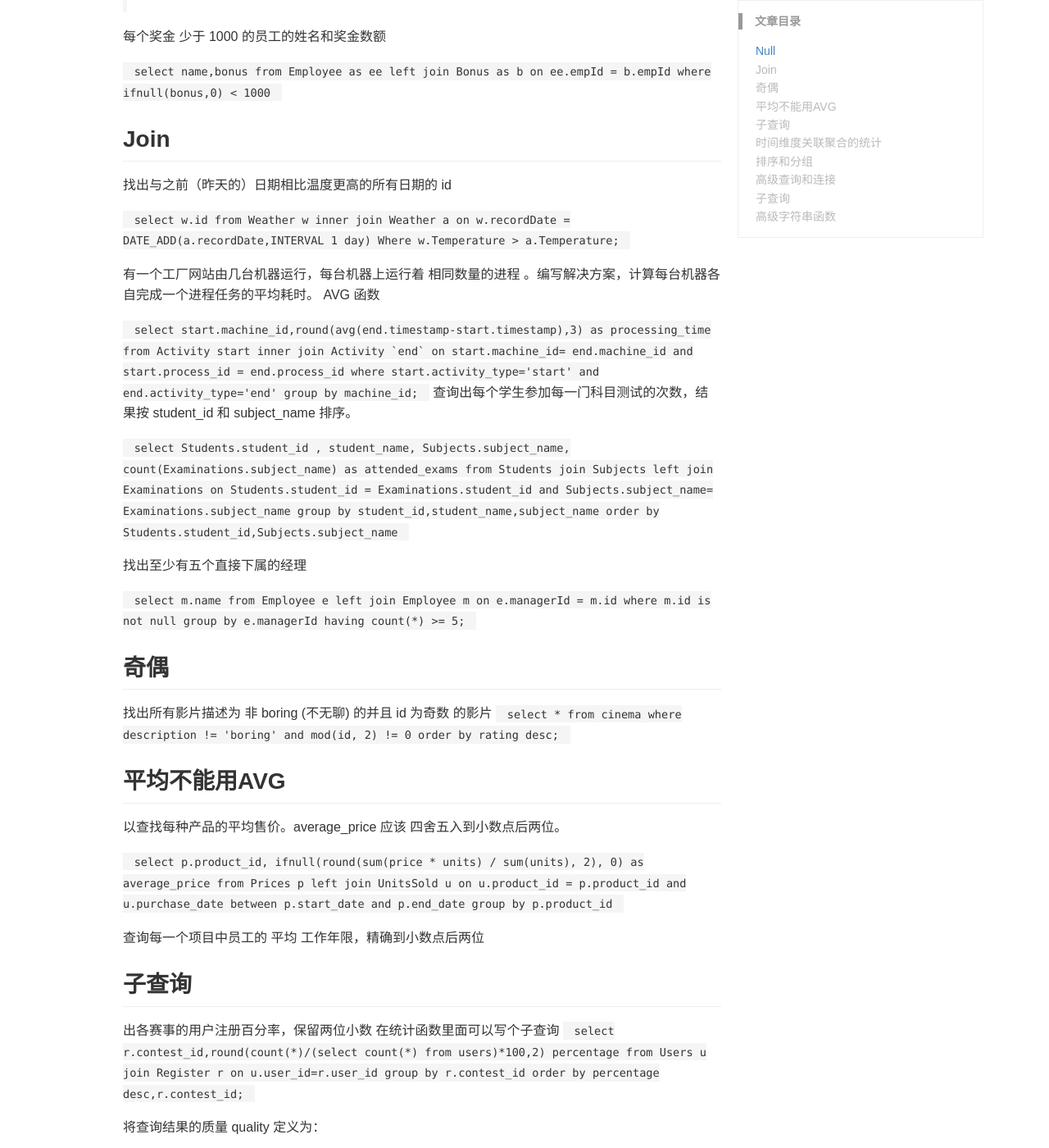
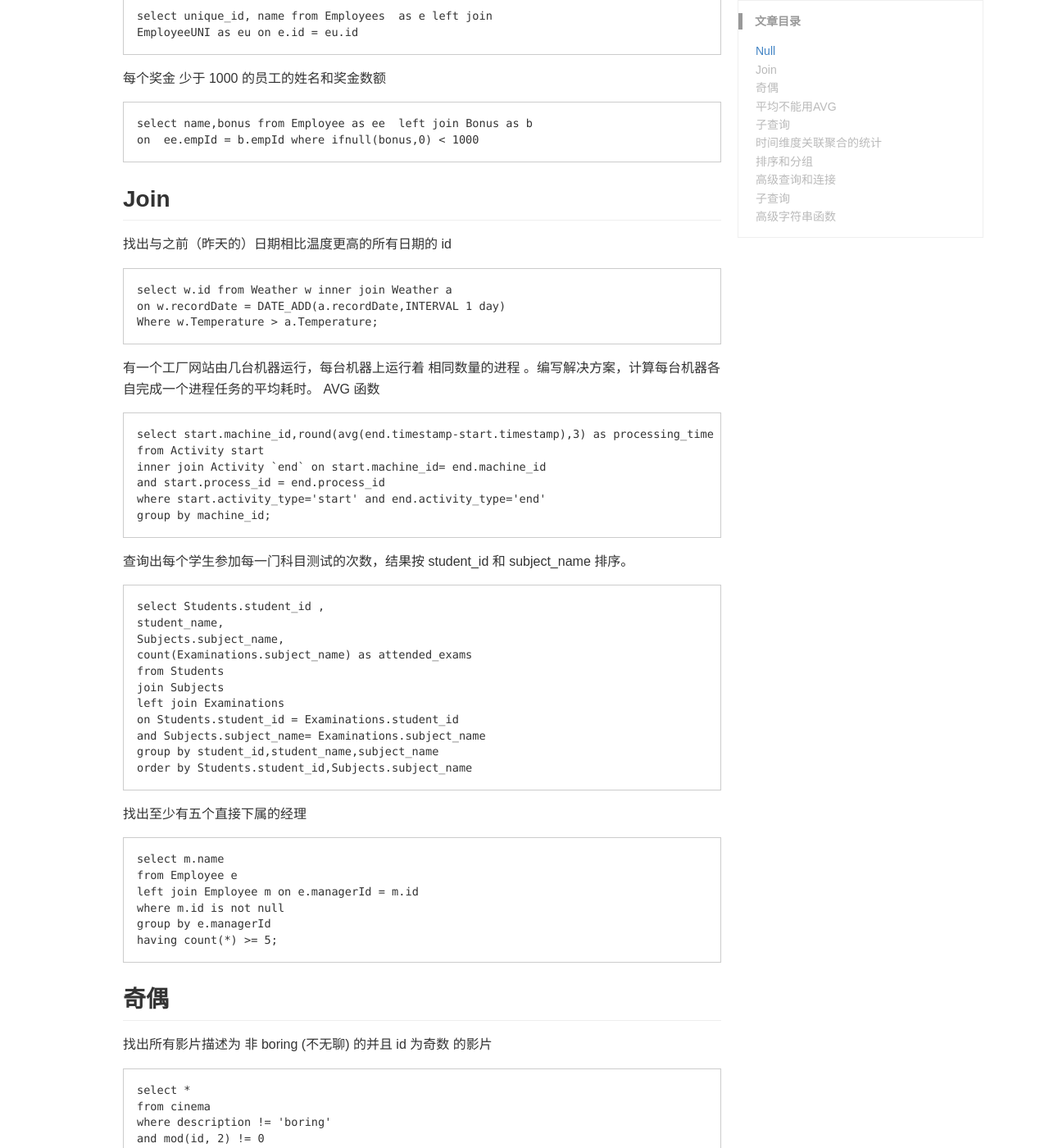
Before and after one commit to jessica0530/jessica0530.github.io, a Jekyll site: the page built from _posts/2024-01-10-高阶SQL.md, in a window 1280 px wide and 1400 px high, scrolled down 465 px. Shown: the whole window at 82% size. Built offline with Jekyll 4.4.1, drawn with Linux system fonts in a browser that asks for light colours; comment, search, counter and statistics services are not loaded; a style sheet for code colours, icons or effects is not loaded; some of the changed text lies outside the part shown.

Commit message:
[Blog-63] update sql

````diff
--- a/_posts/2024-01-10-高阶SQL.md
+++ b/_posts/2024-01-10-高阶SQL.md
@@ -10,49 +10,49 @@ keywords: sql
 
 不等于 不包含 null 会把 null的过滤掉,需要 先把null转成 0 再进行判断
 
-``
+```sql
 select  name from Customer where ifnull(referee_id,0) <> 2
-``
+```
 
 left join是一种连接方式，它以左表为基准，返回左表中所有的行，同时返回右表中与左表匹配的行。如果右表中没有匹配的行，则用NULL填充。
 
-``
+```sql
 select unique_id, name from Employees  as e left join
 EmployeeUNI as eu on e.id = eu.id
-``
+```
 
 每个奖金 少于 1000 的员工的姓名和奖金数额
 
-``
+```sql
 select name,bonus from Employee as ee  left join Bonus as b
 on  ee.empId = b.empId where ifnull(bonus,0) < 1000
-``
+```
 
 ## Join
 
 找出与之前（昨天的）日期相比温度更高的所有日期的 id
 
-``
+```sql
 select w.id from Weather w inner join Weather a
 on w.recordDate = DATE_ADD(a.recordDate,INTERVAL 1 day)
 Where w.Temperature > a.Temperature;
-``
+```
 
 有一个工厂网站由几台机器运行，每台机器上运行着 相同数量的进程 。编写解决方案，计算每台机器各自完成一个进程任务的平均耗时。
 AVG 函数
 
-``
+```sql
 select start.machine_id,round(avg(end.timestamp-start.timestamp),3) as processing_time
 from Activity start
 inner join Activity `end` on start.machine_id= end.machine_id
 and start.process_id = end.process_id
 where start.activity_type='start' and end.activity_type='end'
 group by machine_id;
-``
+```
 查询出每个学生参加每一门科目测试的次数，结果按 student_id 和 subject_name 排序。
 
 
-``
+```sql
 select Students.student_id ,
 student_name,
 Subjects.subject_name,
@@ -64,39 +64,39 @@ on Students.student_id = Examinations.student_id
 and Subjects.subject_name= Examinations.subject_name
 group by student_id,student_name,subject_name
 order by Students.student_id,Subjects.subject_name
-``
+```
 
 找出至少有五个直接下属的经理
 
-``
+```sql
 select m.name
 from Employee e
 left join Employee m on e.managerId = m.id
 where m.id is not null
 group by e.managerId
 having count(*) >= 5;
-``
+```
 
 ## 奇偶
 找出所有影片描述为 非 boring (不无聊) 的并且 id 为奇数 的影片
-``
+```sql
 select *
 from cinema
 where description != 'boring'
 and mod(id, 2) != 0
 order by rating desc;
-``
+```
 
 ## 平均不能用AVG
 以查找每种产品的平均售价。average_price 应该 四舍五入到小数点后两位。
 
-``
+```sql
 select p.product_id, ifnull(round(sum(price * units) / sum(units), 2), 0) as average_price
 from Prices p
 left join UnitsSold u on u.product_id = p.product_id
 and u.purchase_date between p.start_date and p.end_date
 group by p.product_id
-``
+```
 
 查询每一个项目中员工的 平均 工作年限，精确到小数点后两位
 
@@ -104,7 +104,7 @@ group by p.product_id
 
 出各赛事的用户注册百分率，保留两位小数
 在统计函数里面可以写个子查询
-``
+```sql
 select
 r.contest_id,round(count(*)/(select count(*) from users)*100,2) percentage
 from Users u
@@ -112,7 +112,7 @@ join Register r
 on u.user_id=r.user_id
 group by r.contest_id
 order by percentage desc,r.contest_id;
-``
+```
 
 将查询结果的质量 quality 定义为：
 
@@ -126,7 +126,7 @@ order by percentage desc,r.contest_id;
 
 quality 和 poor_query_percentage 都应 四舍五入到小数点后两位 。
 
-``
+```sql
 SELECT
 query_name,
 ROUND(AVG(rating/position), 2) quality,
@@ -134,14 +134,14 @@ ROUND(SUM(IF(rating < 3, 1, 0))*100/COUNT(*), 2) poor_query_percentage
 FROM Queries
 WHERE query_name IS NOT NULL #这句记得跑
 GROUP BY query_name
-``
+```
 
 ## 时间维度关联聚合的统计
 
 
 sql 查询来查找每个月和每个国家/地区的事务数及其总金额、已批准的事务数及其总金额。
 
-``
+```sql
 SELECT
 CONCAT(YEAR(t.trans_date), '-', LPAD(MONTH(t.trans_date), 2, '0')) as month,
 t.country as country,
@@ -153,11 +153,11 @@ FROM
 Transactions t
 GROUP BY
 YEAR(t.trans_date), MONTH(t.trans_date), t.country
-``
+```
 
 取即时订单在所有用户的首次订单中的比例。保留两位小数
 
-``
+```sql
 select
 round(sum(order_date = customer_pref_delivery_date)/count(*)*100,2) immediate_percentage
 from Delivery
@@ -165,11 +165,11 @@ where (customer_id,order_date) in
 (select customer_id,
 min(order_date)
 from Delivery group by customer_id)
-``
+```
 
 报告在首次登录的第二天再次登录的玩家的 比率，四舍五入到小数点后两位。换句话说，你需要计算从首次登录日期开始至少连续两天登录的玩家的数量，然后除以玩家总数。
 
-``
+```sql
 SELECT ROUND(COUNT(1)/(SELECT COUNT(DISTINCT player_id) FROM activity),2) AS fraction
 FROM activity a1
 JOIN(
@@ -178,85 +178,85 @@ SELECT player_id, min(event_date) as mdate FROM activity
 ) a2
 ON a1.player_id = a2.player_id
 AND DATEDIFF(a1.event_date, a2.mdate) = 1;
-``
+```
 
 
 ## 排序和分组
 
 查询每位老师在大学里教授的科目种类的数量。
 
-``
+```sql
 select teacher_id,count(distinct subject_id) as cnt
 from teacher
 group by teacher_id
-``
+```
 
 近 30 天的每日活跃用户数（当天只要有一条活动记录，即为活跃用户）
 
-``
+```sql
 select activity_date'day',count(distinct user_id)'active_users'
 from activity
 where activity_date between '2019-06-28' and '2019-07-27' -- DateDiff 30天
 group by activity_date
-``
+```
 
 报告2019年春季才售出的产品。即仅在2019-01-01至2019-03-31（含）之间出售的商品。
 Having 做条件删选
 
-``
+```sql
 select p.product_id, product_name
 from product p join sales s
 on p.product_id = s.product_id
 group by product_id
 having min(sale_date) >= '2019-01-01' and max(sale_date) <= '2019-03-31';
-``
+```
 
 至少有5个学生 的所有班级
 
-``
+```sql
 select Class
 from Courses
 group by Class
 having count(student) >= 5
-``
+```
 
 对于每一个用户，返回该用户的关注者数量
 
-``
+```sql
 select
 user_id,
 count(user_id) followers_count
 from Followers
 group by user_id
 order by user_id
-``
+```
 
 单一数字 是在 MyNumbers 表中只出现一次的数字。
 
 找出最大的 单一数字 。如果不存在 单一数字 ，则返回 null
 
-``
+```sql
 select (select num
 from MyNumbers
 group by num
 having count(num)=1
 order by num desc limit 1) as num
-``
+```
 
 报告 Customer 表中购买了 Product 表中所有产品的客户的 id
 
-``
+```sql
 select distinct customer_id
 from Customer
 group by customer_id
 having count(distinct product_key) = (select count(*) from Product)
-``
+```
 
 ## 高级查询和连接
 
 需要听取汇报的所有经理的ID、名称、直接向该经理汇报的员工人数，以及这些员工的平均年龄，其中该平均年龄需要四舍五入到最接近的整数。
 
-``
+```sql
 select Result.employee_id, name ,reports_count  ,round(average_age, 0) average_age
 from (
 select reports_to as employee_id, avg(age) as average_age, count(*) reports_count
@@ -265,21 +265,21 @@ where reports_to is not null
 group by reports_to
 ) Result left join Employees on Result.employee_id = Employees.employee_id
 order by employee_id asc
-``
+```
 
 查出员工所属的直属部门
 
-``
+```sql
 select employee_id,department_id from Employee
 where primary_flag='Y'
 union
 select employee_id,department_id from Employee
 group by employee_id having count(1)=1
-``
+```
 
 对每三个线段报告它们是否可以形成一个三角形。
 
-``
+```sql
 select
 x,
 y,
@@ -291,20 +291,20 @@ else
 end triangle
 from
 Triangle
-``
+```
 
 所有至少连续出现三次的数字
 
-``
+```sql
 select num ConsecutiveNums from Logs
 where (id+1,num) in (select * from Logs)
 and (id+2,num) in (select *from Logs)
 group by num
-``
+```
 
 找出在 2019-08-16 时全部产品的价格，假设所有产品在修改前的价格都是 10 。
 
-``
+```sql
 select t.product_id, t.new_price as price
 from (select *, row_number() over (PARTITION BY product_id order by change_date desc) as row_num
 from Products
@@ -315,10 +315,10 @@ select product_id, 10 as price
 from Products
 group by product_id
 having min(change_date)>'2019-08-16'
-``
+```
 最后一个 上巴士且不超过重量限制的乘客，并报告 person_name 。题目测试用例确保顺位第一的人可以上巴士且不会超重。
 
-``
+```sql
 select
 person_name
 from
@@ -326,11 +326,11 @@ from
 where total <= 1000
 order by turn desc
 limit 1
-``
+```
 
 按分类统计薪水
 
-``
+```sql
 select 'Low Salary' category,count(*) accounts_count from Accounts
 where income<20000
 union
@@ -339,23 +339,23 @@ where income between 20000 and 50000
 union
 select 'High Salary' category,count(*) accounts_count from Accounts
 where income>50000
-``
+```
 ## 子查询
 
 查找这些员工的id，他们的薪水严格少于$30000 并且他们的上级经理已离职。
 当一个经理离开公司时，他们的信息需要从员工表中删除掉，但是表中的员工的manager_id,这一列还是设置的离职经理的id 。
-``
+```sql
 select e.employee_id
 from Employees e
 left join Employees ee
 on e.manager_id = ee.employee_id
 where e.manager_id is not null and  ee.employee_id is null and e.salary < 30000
 order by e.employee_id
-``
+```
 
 解决方案来交换每两个连续的学生的座位号。如果学生的数量是奇数，则最后一个学生的id不交换。
 
-``
+```sql
 select s1.id, ifnull(s2.student, s1.student) student
 from Seat s1
 left join Seat s2
@@ -368,12 +368,12 @@ inner join Seat s2
 on s1.id = s2.id + 1
 where s1.id % 2 = 0
 order by id
-``
+```
 
 查找评论电影数量最多的用户名。如果出现平局，返回字典序较小的用户名。
 查找在 February 2020 平均评分最高 的电影名称。如果出现平局，返回字典序较小的电影名称。
 
-``
+```sql
 (
 select u.name results
 from MovieRating mr
@@ -394,13 +394,13 @@ group by mr.movie_id
 order by avg(mr.rating) desc, m.title asc
 limit 1
 )
-``
+```
 
 计算以 7 天（某日期 + 该日期前的 6 天）为一个时间段的顾客消费平均值。average_amount 要 保留两位小数。
 
 结果按 visited_on 升序排序。
 
-``
+```sql
 select
 visited_on, amount, average_amount
 from (
@@ -412,11 +412,11 @@ from
 Customer) t
 where datediff(visited_on, (select min(visited_on) from Customer))>=6 #去除日期不足7日的结果
 order by visited_on;
-``
+```
 
 找出拥有最多的好友的人和他拥有的好友数目
 
-``
+```sql
 select t.requester_id id, count(1) num
 from (
 select requester_id
@@ -427,7 +427,7 @@ from requestaccepted) t
 group by t.requester_id
 order by num desc
 limit 1;
-``
+```
 
 解决方案报告 2016 年 (tiv_2016) 所有满足下述条件的投保人的投保金额之和：
 
@@ -435,7 +435,7 @@ limit 1;
 他所在的城市必须与其他投保人都不同（也就是说 (lat, lon) 不能跟其他任何一个投保人完全相同）。
 
 
-``
+```sql
 select round(sum(tiv_2016), 2) tiv_2016
 from (
 select tiv_2016, count(*) over(partition by tiv_2015) c1,
@@ -443,13 +443,13 @@ count(*) over(partition by concat(lat, lon)) c2
 from Insurance
 ) t1
 where c1 != 1 and c2 = 1;
-``
+```
 
 公司的主管们感兴趣的是公司每个部门中谁赚的钱最多。一个部门的 高收入者 是指一个员工的工资在该部门的 不同 工资中 排名前三 。
 
 编写解决方案，找出每个部门中 收入高的员工 。
 
-``
+```sql
 SELECT
 d.NAME AS Department,
 e.NAME AS Employee,
@@ -475,7 +475,7 @@ count( DISTINCT e2.salary ) <= 3
 ORDER BY
 Department,
 Salary DESC
-``
+```
 
 ## 高级字符串函数
 
@@ -483,19 +483,19 @@ Salary DESC
 
 返回按 user_id 排序的结果表。
 
-``
+```sql
 select user_id,
 concat(upper(left(name, 1)), lower(right(name, length(name) - 1))) name
 from Users
 order by user_id
-``
+```
 
 查询患有 I 类糖尿病的患者 ID （patient_id）、患者姓名（patient_name）以及其患有的所有疾病代码（conditions）。I 类糖尿病的代码总是包含前缀 DIAB1 。
-``
+```sql
 SELECT patient_id, patient_name, conditions
 FROM Patients
 WHERE conditions REGEXP '\\bDIAB1'
-``
+```
 
 删除 所有重复的电子邮件，只保留一个具有最小 id 的唯一电子邮件。
 
@@ -506,43 +506,43 @@ WHERE conditions REGEXP '\\bDIAB1'
 运行脚本后，显示的答案是 Person 表。驱动程序将首先编译并运行您的代码片段，然后再显示 Person 表。Person 表的最终顺序 无关紧要 。
 
 
-``
+```sql
 DELETE FROM Person
 WHERE id NOT IN (
 SELECT id FROM (
 SELECT MIN(id) AS id FROM Person GROUP BY email
 ) AS u
 );
-``
+```
 
 查询并返回 Employee 表中第二高的薪水 。如果不存在第二高的薪水，查询应该返回 null(Pandas 则返回 None) 。
 
-``
+```sql
 select max(salary) as SecondHighestSalary
 from Employee
 where salary < (select max(salary) from Employee);
-``
+```
 
 找出每个日期、销售的不同产品的数量及其名称。
 每个日期的销售产品名称应按词典序排列。
 返回按 sell_date 排序的结果表。
 
-``
+```sql
 SELECT sell_date,
 COUNT(DISTINCT product) AS num_sold,
 group_concat(DISTINCT product) AS products
 FROM Activities
 GROUP BY sell_date;
-``
+```
 
 要求获取在 2020 年 2 月份下单的数量不少于 100 的产品的名字和数目。
 
-``
+```sql
 select p.product_name,sum(o.unit) as unit from Products as p join Orders as o
 on o.order_date between ('2020-02-01') and ('2020-02-29') and p.product_id = o.product_id
 group by product_name
 having unit >= 100;
-``
+```
 
 一个解决方案，以查找具有有效电子邮件的用户。
 
@@ -551,7 +551,7 @@ having unit >= 100;
 前缀 名称是一个字符串，可以包含字母（大写或小写），数字，下划线 '_' ，点 '.' 和/或破折号 '-' 。前缀名称 必须 以字母开头。
 域 为 '@leetcode.com' 。
 
-``
+```sql
 select user_id,name,mail from Users
 where mail regexp '^[a-zA-Z][a-zA-Z0-9\\_\\.\\-]*@leetcode\\.com$'
-``
+```
````
